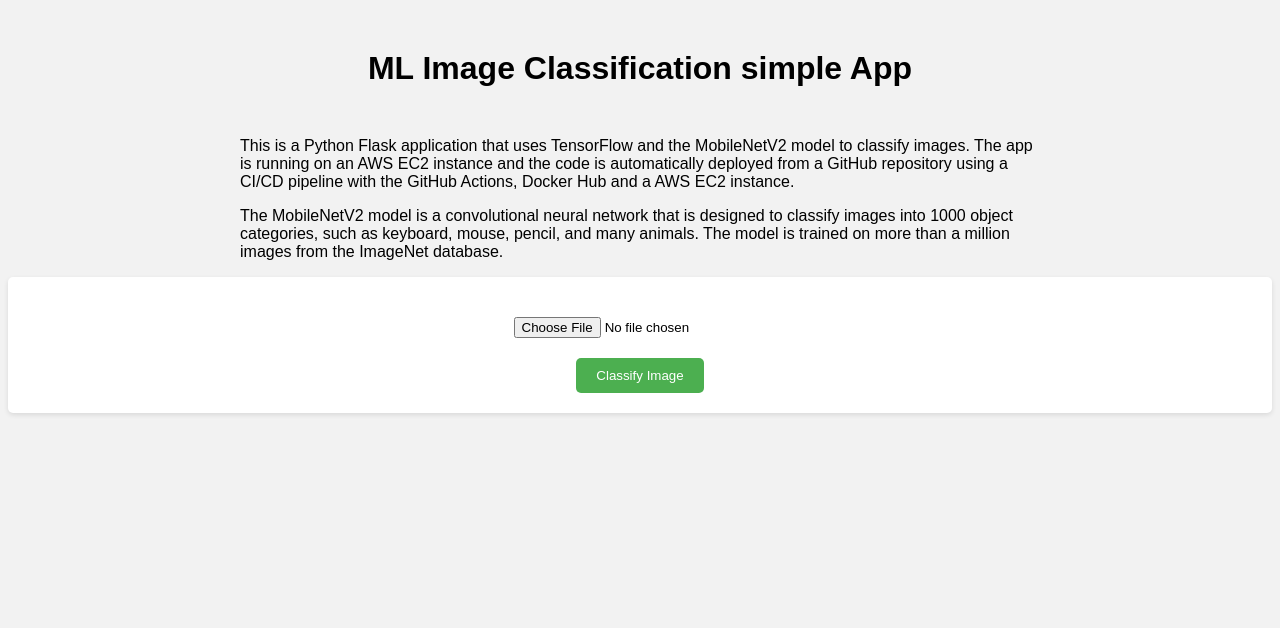
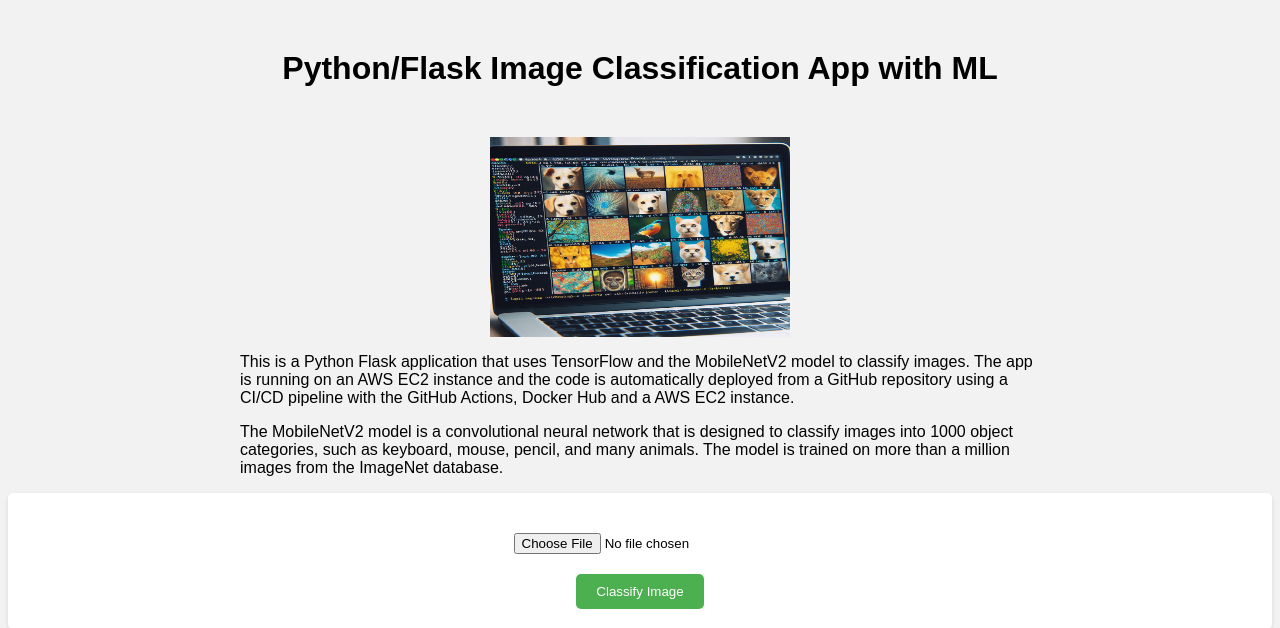
Before and after one commit to matiaspakua/ml-demo-project, a Flask app: page / in a window 1280 px wide. Shown: the top 628 px of the page. Run offline with Flask 3, Linux system fonts and the light colour scheme.

Commit message:
Adding image to the landing page and in the README.

```diff
--- a/templates/view.html
+++ b/templates/view.html
@@ -38,11 +38,20 @@
         input[type=submit]:hover {
             background-color: #3e8e41;
         }
+		.medium-img {
+		    display: block;
+            margin-left: auto;
+            margin-right: auto;
+            width: 300px;  /* Adjust as needed */
+            height: 200px; /* Adjust as needed */
+        }
     </style>
 </head>
 <body>
 	 <div style="text-align: left; max-width: 800px; margin: auto;">
-	  <h1>ML Image Classification simple App</h1>
+	  <h1>Python/Flask Image Classification App with ML</h1>
+
+      <img src="../images/image_classificator.jpg" alt="Image" class="medium-img">
 
 	  <p>This is a Python Flask application that uses TensorFlow and the MobileNetV2 model to classify images. The app is running on an AWS EC2 instance and the code is automatically deployed from a GitHub repository using a CI/CD pipeline with the GitHub Actions, Docker Hub and a AWS EC2 instance.</p>
 
```
Also changed, not shown: README.md.
